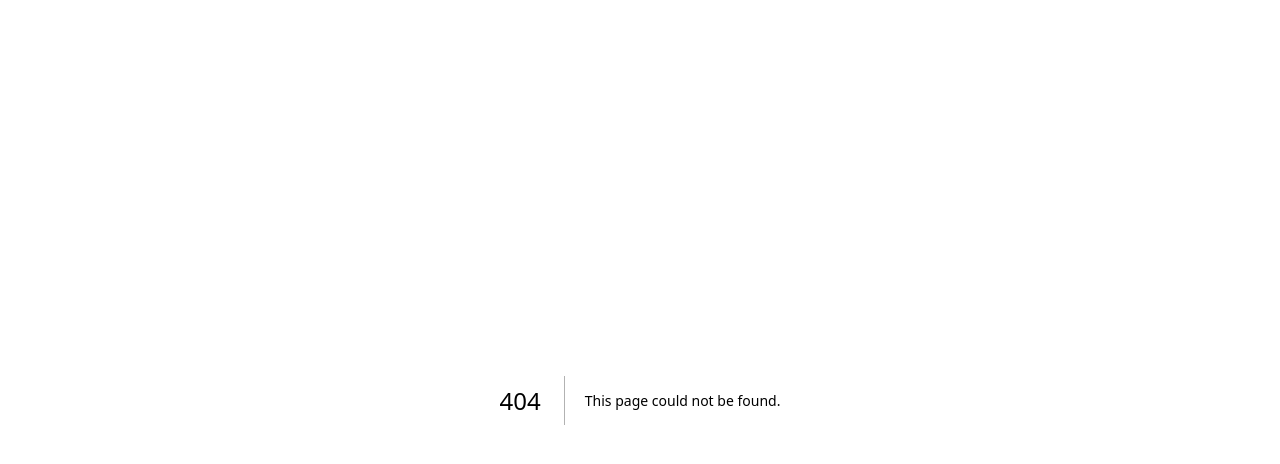
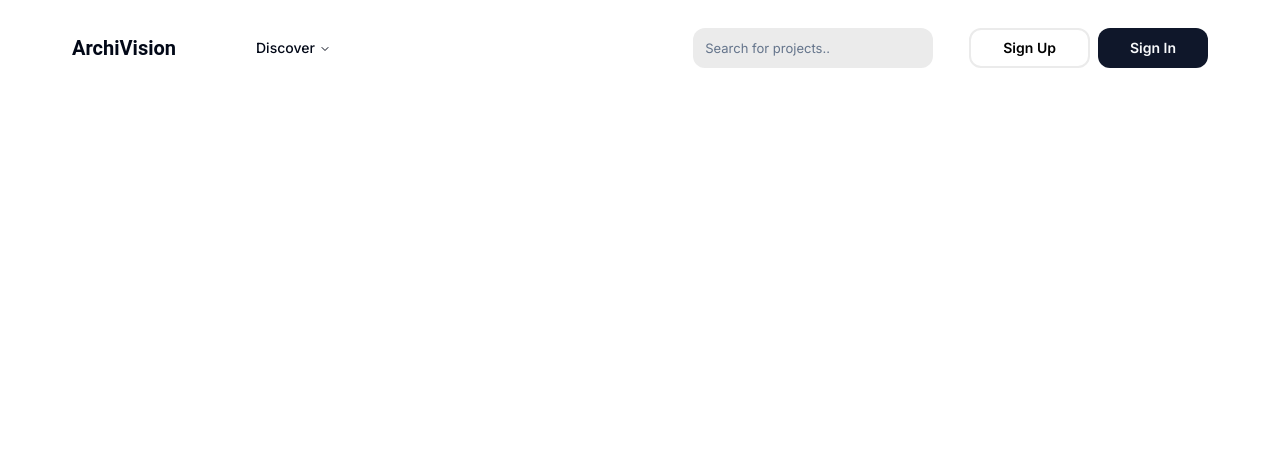
Before and after one commit to Abderaouf16/CLA-Graduation-Project-2, a Next.js app: page /Home in a window 1280 px wide. Before the commit this address had no page. Shown: the top 464 px of the page. Built offline with nearby package versions, Linux system fonts and the light colour scheme.

Commit message:
Fix: fix structure

```diff
--- /dev/null
+++ b/src/app/Home/page.tsx
@@ -0,0 +1,13 @@
+import React from 'react'
+import Header from '../Components/Header/Header'
+function page() {
+  return (
+    <>
+    <div className=" px-4 md:px-8 xl:px-14">
+    <Header />
+    </div>
+    </>
+  )
+}
+
+export default page
--- a/src/app/pages/Home/page.tsx
+++ b/src/app/page.tsx
@@ -1,10 +1,8 @@
 import React from 'react'
-import Home from './Home'
+
 function page() {
   return (
-    <>
-<Home/>
-    </>
+    <div>page</div>
   )
 }
 
--- /dev/null
+++ b/src/app/pages/Login.tsx
@@ -0,0 +1,9 @@
+import React from 'react'
+
+function Login() {
+  return (
+    <div>Login</div>
+  )
+}
+
+export default Login
```
Also changed, not shown: src/app/Home/Home.tsx (renamed from src/app/pages/Home/Home.tsx).
